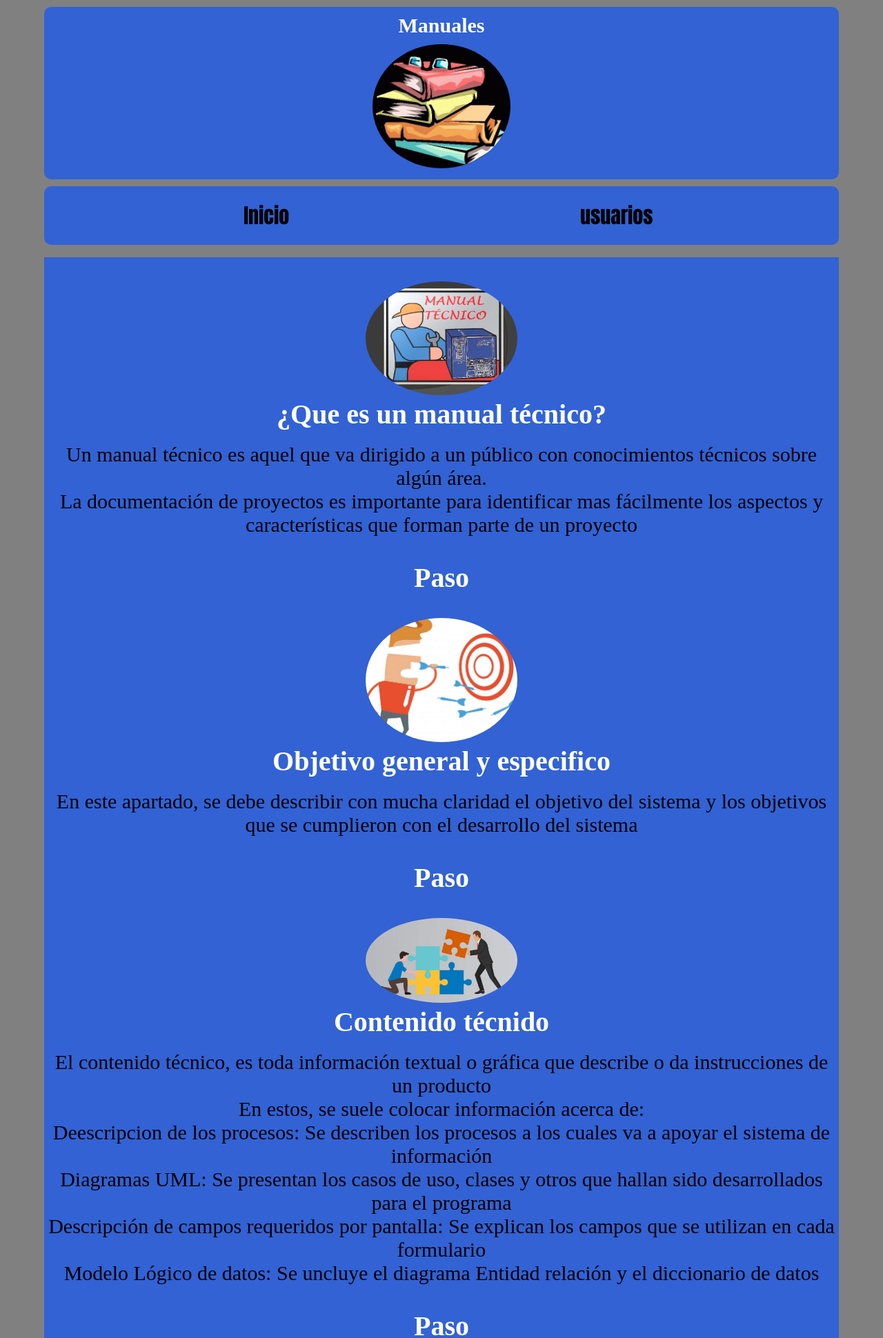
After one commit to JaiderR2003/ADSI2142329b, a PHP site: page /vista/manuales/cliente.html in a window 1280 px wide. The commit adds this page. Shown: the top 1940 px of the page at 69% size. Run offline with PHP 8.4, Linux system fonts and the light colour scheme.

Commit message:
Portafolio completado

```diff
--- a/Portafolio/Css/manual.css
+++ b/Portafolio/Css/manual.css
@@ -5,7 +5,7 @@
 }
 
 body{
-    background: rgba(255, 255, 255,);
+    background: gray;
     background-size: cover;
 }
 .cabeza__contenido{
@@ -101,8 +101,40 @@ body{
 
 .usuarioSeccion__contenido{
     width: 90%;
-    height: 900px;
+    height: 2800px;
     background: rgba(30, 91, 233, 0.8);
     margin:auto;
     text-align: center;
 }
+.usuarioSeccion--titulo{
+    font-size: 40px;
+    color: white;
+}
+.usuarioSeccion--imagen{
+    width: 220px;
+    border-radius: 100%;
+}
+.usuarioSeccion--parrafo{
+    font-size: 30px;
+    color: black;
+}
+.clienteSeccion__contenido{
+    width: 90%;
+    height: 2100px;
+    background: rgba(30, 91, 233, 0.8);
+    margin:auto;
+    text-align: center;
+}
+.clienteSeccion--imagen{
+    margin-top: 35px;
+    width: 220px;
+    border-radius: 100%;
+}
+.clienteSeccion--titulo{
+    font-size: 40px;
+    color: white;
+}
+.clienteSeccion--parrafo{
+    font-size: 30px;
+    color: black;
+}
--- a/Portafolio/index.html
+++ b/Portafolio/index.html
@@ -35,7 +35,7 @@
         <p class="box__parrafo">Yo soy jaider Andres Rodriguez Rodriguez. Soy un Aprendiz del sena que estudia desarrollo web. <br>
             Desde que estoy estudiando desarrollo web, me ha parecido fascinante lo que se puede realizar en los lenguajes de programación. Soy una persona que le gusta trabajar y esforzarse.
 
-        </p>
+        </p><br><br>
 
     </div> <br><br>
 
@@ -70,7 +70,7 @@
             <li class="box--li"><a class="box--li--a" href="#"><i class="fa fa-linkedin" aria-hidden="true"></i></a></li>
             <li class="box--li"><a class="box--li--a" href="https://www.instagram.com/rjaiderandres/?hl=es"><i class="fa fa-instagram" aria-hidden="true"></i></a></li>
         </ul><br>
-        <p>Hecho a mano por mí © 2021</p>
+        <h3>Hecho a mano por mí © 2021</h3><br><br>
     </footer>
 </body>
 </html>
--- a/Portafolio/vista/index.php
+++ b/Portafolio/vista/index.php
@@ -131,6 +131,6 @@ if(isset($_REQUEST['action']))
 
             </div>
         </div>
-
+    <a href="../index.html">Volver</a>
     </body>
 </html>
--- /dev/null
+++ b/Portafolio/vista/manuales/cliente.html
@@ -0,0 +1,64 @@
+<!DOCTYPE html>
+<html lang="en">
+<head>
+    <meta charset="UTF-8">
+    <meta http-equiv="X-UA-Compatible" content="IE=edge">
+    <meta name="viewport" content="width=device-width, initial-scale=1.0">
+    <link rel="stylesheet" href="../../Css/manual.css">
+    <title>Manual del Usuario</title>
+</head>
+<body>
+    <header class="cabeza">
+        <div class="cabeza__contenido">
+            <h2 class="cabeza--titulo">Manuales</h2>
+            <img src="../../Imagen/manuales.jpg" alt="imagen de manuales" class="cabeza--imagen">
+        </div>
+    </header>
+    <nav class="navegador">
+        <div class="navegador__contenido">
+            <ul class="navegador--tabla">
+                <li class="navegador--li"><a class="navegador--a" href="index.html">Inicio</a></li>
+                <li class="navegador--li"><a class="navegador--a" href="usuario.html">usuarios</a></li>
+            </ul>
+        </div>
+    </nav><br>
+    <section class="clienteSeccion">
+        <div class="clienteSeccion__contenido">
+            <img src="../../Imagen/manualTecnico.jpg" class="clienteSeccion--imagen">
+            <h3 class="clienteSeccion--titulo">¿Que es un manual técnico?</h3><br>
+            <p class="clienteSeccion--parrafo">Un manual técnico es aquel que va dirigido a un público con conocimientos técnicos sobre algún área.<br>
+                La documentación de proyectos es importante para identificar mas fácilmente los aspectos y características que forman parte de un proyecto</p><br><br>
+
+            <h3 class="clienteSeccion--titulo">Paso</h3>
+            <img src="../../Imagen/objetivoTecnico.jpg" class="clienteSeccion--imagen">
+            <h3 class="clienteSeccion--titulo">Objetivo general y especifico</h3><br>
+            <p class="clienteSeccion--parrafo">En este apartado, se debe describir con mucha claridad el objetivo del sistema y los objetivos que se cumplieron con el desarrollo del sistema</p><br><br>
+
+            <h3 class="clienteSeccion--titulo">Paso</h3>
+            <img src="../../Imagen/contenidoTecnico.jpg" class="clienteSeccion--imagen">
+            <h3 class="clienteSeccion--titulo">Contenido técnido</h3><br>
+            <p class="clienteSeccion--parrafo">El contenido técnico, es toda información textual o gráfica que describe o da instrucciones de un producto<br>
+            En estos, se suele colocar información acerca de:<br>
+            Deescripcion de los procesos: Se describen los procesos a los cuales va a apoyar el sistema de información<br>
+            Diagramas UML: Se presentan los casos de uso, clases y otros que hallan sido desarrollados para el programa<br>
+            Descripción de campos requeridos por pantalla: Se explican los campos que se utilizan en cada formulario<br>
+            Modelo Lógico de datos: Se uncluye el diagrama Entidad relación y el diccionario de datos
+            </p><br><br>
+
+            <h3 class="clienteSeccion--titulo">Paso</h3>
+            <img src="../../Imagen/plataformaUsuario.jpg" class="clienteSeccion--imagen">
+            <h3 class="clienteSeccion--titulo">Plataforma del usuario</h3>
+            <p class="clienteSeccion--parrafo">En este apartado se deben mencionar las diversas herramientas que se usaron para el desarrollo del sistema. Por ejemplo el lenguaje en que fue escrito, la base de datosque se usó entre otros</p><br><br>
+
+            <h3 class="clienteSeccion--titulo">Paso</h3>
+            <img src="../../Imagen/interfazGrafica.jpg" class="clienteSeccion--imagen">
+            <h3 class="clienteSeccion--titulo">Interfaz grafica</h3>
+            <p class="clienteSeccion--parrafo">Se representa todo lo referente a la vista. Se debe incluir el mapa de navegacion y la descripción paso a paso</p><br><br>
+
+        </div>
+    </section><br>
+    <footer class="pie">
+        <p class="pie--parrafo">Este material fue creado por Jaider Rodriguez © 2021</p>
+    </footer>
+</body>
+</html>
--- a/Portafolio/vista/manuales/index.html
+++ b/Portafolio/vista/manuales/index.html
@@ -18,7 +18,7 @@
         <div class="navegador__contenido">
             <ul class="navegador--tabla">
                 <li class="navegador--li"><a class="navegador--a" href="usuario.html">Usuarios</a></li>
-                <li class="navegador--li"><a class="navegador--a" href="#">Cliente</a></li>
+                <li class="navegador--li"><a class="navegador--a" href="cliente.html">Tecnico</a></li>
             </ul>
         </div>
     </nav><br>
```
Also changed, not shown: Portafolio/vista/manuales/usuario.html (+10 -7 lines), Portafolio/Imagen/contenidoTecnico.jpg (added), Portafolio/Imagen/interfazGrafica.jpg (added), Portafolio/Imagen/manualTecnico.jpg (added), Portafolio/Imagen/objetivoTecnico.jpg (added), Portafolio/Imagen/plataformaUsuario.jpg (added).
